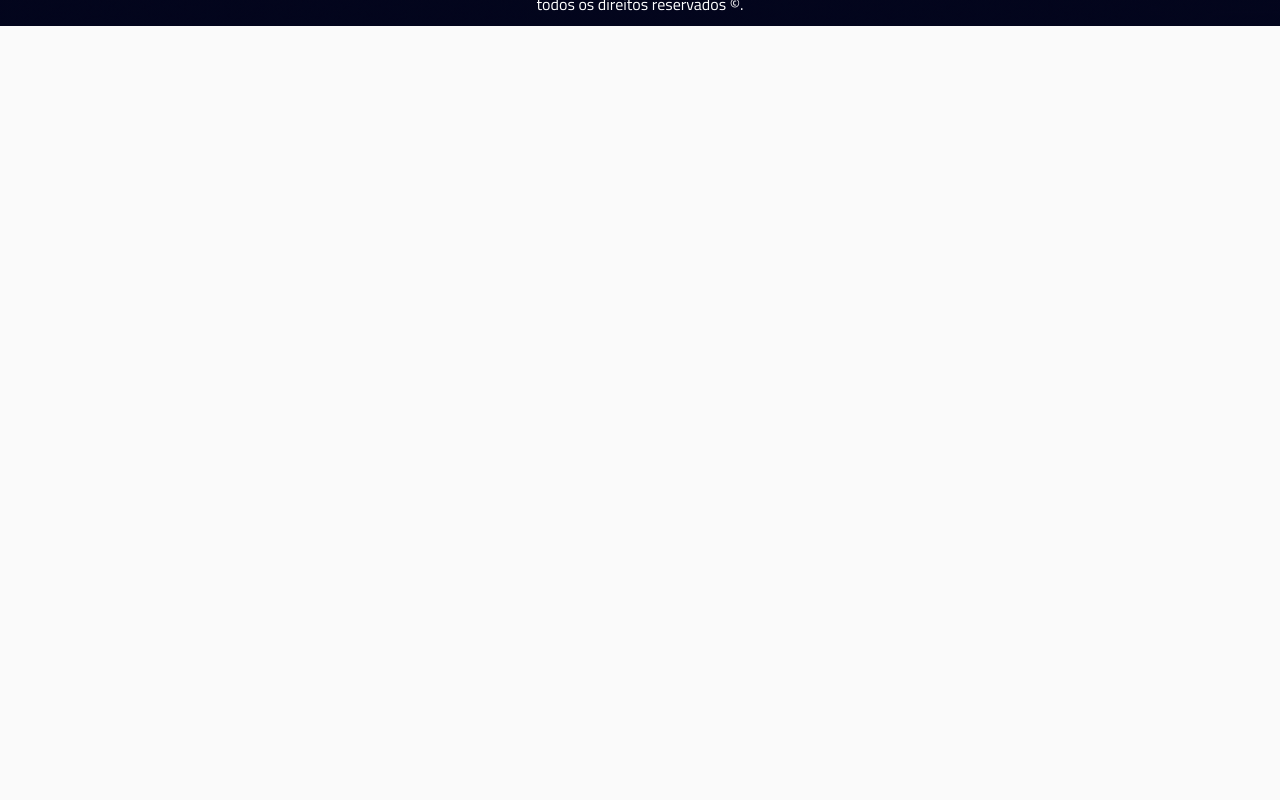
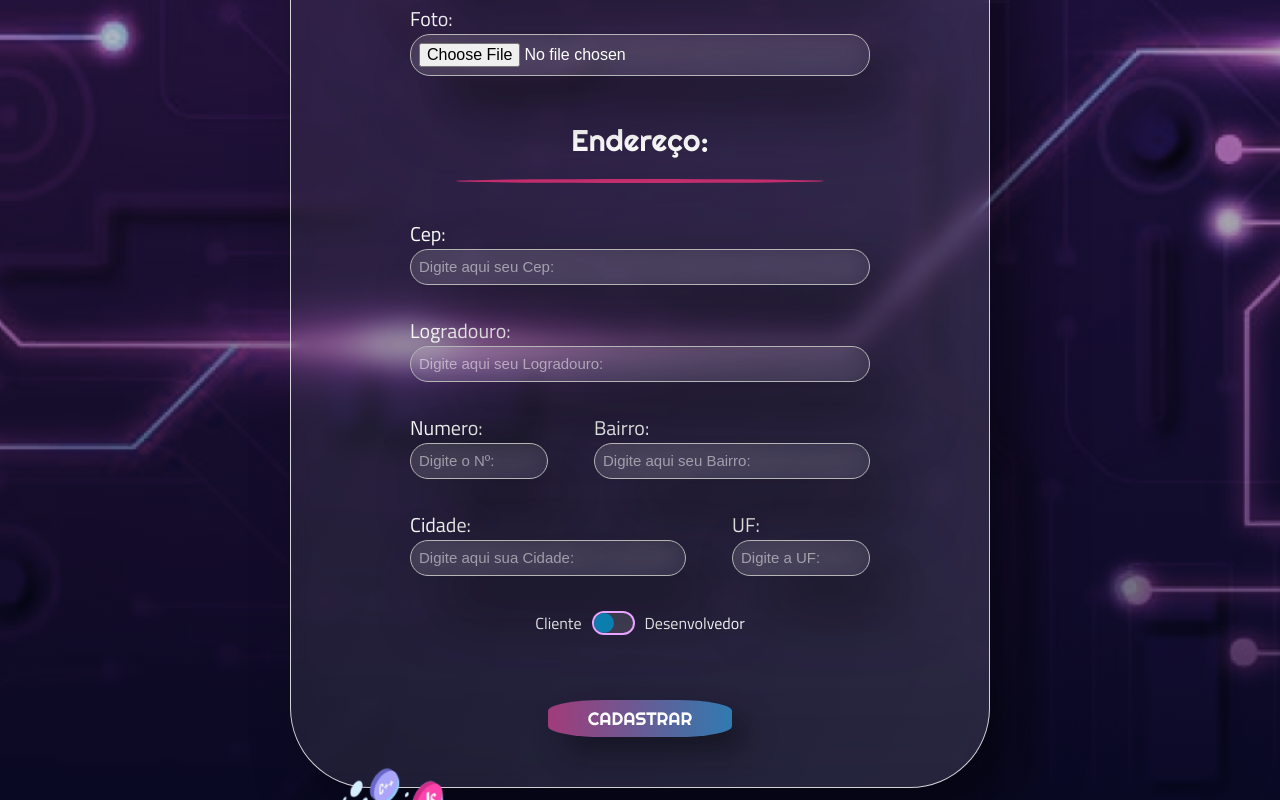
Before and after one commit to jhonatanferreira94/CO.DE_Ex_React, a React (Vite) app: page /cadastro/usuario in a window 1280 px wide. Shown: the part 640-1440 px from the top of the page. Before the commit the page ends 800 px from the top, so only its background shows below. Built offline with nearby package versions, Linux system fonts and the light colour scheme.

Commit message:
atualizacao

```diff
--- a/src/components/CardDev/index.tsx
+++ b/src/components/CardDev/index.tsx
@@ -6,6 +6,15 @@ import "./style.css";
 import { Link } from "react-router-dom";
 
 function CardDev(props: any) {
+
+    function verificarListaTechs() {
+        if (typeof props.listaTechs === "string") {
+            return JSON.parse(props.listaTechs);
+        } else {
+            return props.listaTechs;
+        }
+    }
+
     return (
 
         <div className="dev">
@@ -22,7 +31,7 @@ function CardDev(props: any) {
             </div>
             <div className="techs">
                 {
-                    props.listatechs.map((tech: string, indice: number) => {
+                    verificarListaTechs().map((tech: string, indice: number) => {
                         return <span key={indice}>{tech}</span>
                     })
                 }
--- a/src/main.tsx
+++ b/src/main.tsx
@@ -17,6 +17,8 @@ import ListaDevs from './pages/ListaDevs';
 import Perfil from "./pages/PerfilUsuario";
 import Footer from './components/Footer';
 import VisualizarServico from './pages/VisualizarServico';
+import CadastroUsuario from './pages/CadastroUsuario';
+
 
 
 ReactDOM.createRoot(document.getElementById('root')!).render(
@@ -31,6 +33,7 @@ ReactDOM.createRoot(document.getElementById('root')!).render(
         <Route path='lista/devs' element={<ListaDevs />} />
         <Route path='perfil/:idUsuario' element={<Perfil />} />
         <Route path='servicos/:idServicos' element={<VisualizarServico />} />
+        <Route path='cadastro/usuario' element={<CadastroUsuario />} />
 
       </Routes>
       <Footer />
--- /dev/null
+++ b/src/pages/CadastroUsuario/style.css
@@ -0,0 +1,304 @@
+/* MAIN */
+.main_cadastro {
+    background-image:
+        linear-gradient(180deg, #060821 0%, #06082120 25%, #0608218f 80%, #060821 100%),
+        url("../../assets/images/background_login.png");
+    min-height: calc(100vh - 339px);
+    background-size: cover;
+    background-repeat: no-repeat;
+    background-position: bottom;
+}
+
+.main_cadastro .container_cad {
+    display: flex;
+    justify-content: center;
+    align-items: center;
+}
+
+.main_cadastro .cad_conteudo {
+    background: linear-gradient(114.61deg, #ffffff0d 1.08%, #ffffff1e 99.26%);
+    box-shadow: 30px 30px 60px #00000080;
+    border: 1px solid #ffffffcc;
+    backdrop-filter: blur(10px);
+    border-radius: 80px;
+    width: 100%;
+    max-width: 700px;
+    display: flex;
+    flex-direction: column;
+    align-items: center;
+    padding: 50px 0;
+    color: var(--branco);
+    margin: 100px 0;
+}
+
+.main_cadastro h1 {
+    font-family: var(--font1);
+    font-size: 50px;
+    text-align: center;
+}
+
+.main_cadastro hr {
+    margin: 20px auto;
+    width: 80%;
+    height: 4px;
+    background-color: var(--rosa);
+    border: none;
+    border-radius: 50%;
+}
+
+.main_cadastro .cad_linha_checkbox {
+    display: flex;
+    justify-content: center;
+    gap: 10px;
+    margin: 20px 0;
+}
+
+.main_cadastro .cad_container_checkbox {
+    width: 43px;
+    position: relative;
+}
+
+.main_cadastro .cad_box_checkbox {
+    width: 100%;
+    height: 24px;
+    background-color: #ffffff20;
+    border: 2px solid #e6a3ff;
+    border-radius: 15px;
+    margin-bottom: 20px;
+}
+
+.cad_checkbox:checked~.cad_box_checkbox {}
+
+.main_cadastro .cad_checkbox {
+    display: none;
+    /* position: absolute;
+    left: -100vw; */
+}
+
+.main_cadastro .cad_label {
+    width: 20px;
+    height: 20px;
+    display: block;
+    cursor: pointer;
+    position: absolute;
+    top: 2px;
+    left: 2px;
+    z-index: 1;
+    background-color: var(--azul);
+    border-radius: 10px;
+    box-shadow: none;
+    transition: cubic-bezier(0.895, 0.07, 0.685, 0.68);
+}
+
+.main_cadastro .cad_checkbox:checked {
+    /* margin-bottom: 100px; */
+
+}
+
+.main_cadastro .cad_checkbox:checked+.cad_label {
+    left: 21px;
+    background-color: var(--rosa);
+}
+
+.main_cadastro .cad_formulario {
+    width: 95%;
+    max-width: 460px;
+    display: flex;
+    flex-direction: column;
+    font-family: var(--font2);
+}
+
+.main_cadastro .cad_linha1_input,
+.main_cadastro .cad_linha2_input {
+    display: flex;
+    margin: 15px 0;
+    justify-content: space-between;
+    gap: 10%
+}
+
+.main_cadastro .cad_linha1_input>div:nth-child(1),
+.main_cadastro .cad_linha2_input>div:nth-child(2) {
+    flex: 1;
+}
+
+.main_cadastro .cad_linha1_input>div:nth-child(2),
+.main_cadastro .cad_linha2_input>div:nth-child(1) {
+    flex: 2;
+}
+
+.main_cadastro .cad_box_input {
+    display: flex;
+    flex-direction: column;
+    width: 100%;
+    margin: 15px 0;
+}
+
+.main_cadastro label {
+    font-size: 20px;
+}
+
+.main_cadastro .cad_box_input2>input,
+.main_cadastro .cad_box_input>input {
+    width: 100%;
+    padding: 8px;
+    border-radius: 20px;
+    border: 1px solid #b5b5b5;
+    background: linear-gradient(136deg, #ffffff1a 0%, #ffffff0b 100%);
+    box-shadow: 30px 30px 60px 0px #00000080;
+    backdrop-filter: blur(15px);
+    color: var(--branco);
+    font-size: 16px;
+}
+
+.main_cadastro #cad_select_skill:focus-visible,
+.main_cadastro .cad_box_input2>input:focus-visible,
+.main_cadastro .cad_box_input>input:focus-visible {
+    outline: 2px solid var(--rosa);
+}
+
+/* Cor de fundo do autocomplete */
+.main_cadastro input:-webkit-autofill {
+    -webkit-box-shadow: 0 0 0 30px #524569 inset;
+}
+
+/* Cor do texto do autocomplete */
+.main_cadastro input:-webkit-autofill {
+    -webkit-text-fill-color: var(--branco);
+}
+
+.main_cadastro .cad_box_input2>input::placeholder,
+.main_cadastro .cad_box_input>input::placeholder {
+    color: #ffffff80;
+    font-size: 15px;
+}
+
+.main_cadastro .cad_formulario>span {
+    font-family: var(--font1);
+    font-size: 30px;
+    text-align: center;
+    margin-top: 30px;
+}
+
+.main_cadastro .cad_hard_skill>span {
+    font-family: var(--font1);
+    font-size: 1.875em;
+    text-align: center;
+    margin-top: 30px;
+
+}
+
+.main_cadastro .cad_uf {
+    text-transform: uppercase;
+}
+
+.main_cadastro .cad_hard_skill {
+    display: flex;
+    flex-direction: column;
+    position: relative;
+    right: 182px;
+    /* background-color: yellow; */
+    /* height: 0; */
+    /* font-size: 0; */
+    width: 460px;
+    display: none;
+    /* transition-delay: 1s;
+    transition-property: height;
+    transition-duration: 1s; */
+    /* transition: .3s height cubic-bezier(0.895, 0.07, 0.685, 0.68); */
+}
+
+.main_cadastro .cad_checkbox:checked~.cad_hard_skill {
+    /* transition-delay: 1S; */
+    /* height: 300px; */
+    /* font-size: 16px; */
+    display: flex;
+}
+
+.main_cadastro .cad_linha_select {
+    display: flex;
+    gap: 10%;
+}
+
+.main_cadastro #cad_select_skill {
+    flex: 2;
+    padding: 8px;
+    border-radius: 20px;
+    border: 1px solid #b5b5b5;
+    background: linear-gradient(136deg, #ffffff1a 0%, #ffffff0b 100%);
+    box-shadow: 30px 30px 60px 0px #00000090;
+    backdrop-filter: blur(15px);
+    color: #ffffffaa;
+    font-size: 16px;
+}
+
+.main_cadastro #cad_select_skill option {
+    /* appearance: none; */
+    background-color: #454158;
+    /* background: linear-gradient(136deg, #ffffff1a 0%, #ffffff0b 100%); */
+}
+
+.main_cadastro #cad_btn_inserir {
+    flex: .8;
+    font-size: 18px;
+    color: var(--branco);
+    border: 4px solid var(--rosa);
+    /* padding: 4px 30px; */
+    border-radius: 30%;
+    font-family: var(--font1);
+    background-color: #ffffff20;
+    min-width: 90px;
+    cursor: pointer;
+}
+
+.main_cadastro #cad_lista_skills {
+    display: flex;
+    gap: 10px;
+    flex-wrap: wrap;
+    padding: 50px 0;
+}
+
+.main_cadastro .cad_item_skill {
+    border: 1px solid #b5b5b5;
+    background: var(--branco);
+    color: var(--azulP);
+    box-shadow: 30px 30px 60px 0px #00000080;
+    backdrop-filter: blur(15px);
+    padding: 2px 10px;
+    border-radius: 20px;
+    display: flex;
+    gap: 10px;
+}
+
+.main_cadastro .cad_item_excluir {
+    background: none;
+    border: none;
+    display: flex;
+    align-items: center;
+    cursor: pointer;
+}
+
+.main_cadastro .cad_item_excluir:hover {
+    scale: 1.1;
+    filter: drop-shadow(0 0 2px var(--azul));
+}
+
+.main_cadastro .cad_item_excluir svg {
+    fill: var(--rosa);
+    height: 16px;
+}
+
+.main_cadastro .cad_botao {
+    align-self: center;
+    font-family: var(--font1);
+    color: var(--branco);
+    text-transform: uppercase;
+    font-size: 18px;
+    text-decoration: none;
+    border-radius: 30%;
+    box-shadow: 15px 15px 30px #00000066;
+    padding: 7px 40px;
+    background: linear-gradient(0deg, #00000040, rgba(0, 0, 0, 0.25)), linear-gradient(92.23deg, #FF398F -25.96%, #17BBFF 126.83%);
+    border: none;
+    margin-top: 25px;
+    cursor: pointer;
+}
--- a/src/pages/Home/index.tsx
+++ b/src/pages/Home/index.tsx
@@ -17,7 +17,7 @@ function Home() {
             {/* <Header/> */}
 
             <main id="main">
-                <h1>página inicial VSconnect</h1>
+                <h1 id="h1">página inicial VSconnect</h1>
                 <section className="banner">
                     <div className="banner_conteudo">
                         <span className="banner_slogan_l1">VSConnect</span>
--- a/src/pages/Home/style.css
+++ b/src/pages/Home/style.css
@@ -23,7 +23,7 @@ body {
     margin: 0 auto;
 }
 
-h1 {
+#h1 {
     position: absolute;
     left: -999em;
     width: 1em;
--- a/src/pages/VisualizarServico/index.tsx
+++ b/src/pages/VisualizarServico/index.tsx
@@ -40,11 +40,11 @@ function VisualizarServico() {
     return (
         <main id="main_visualizarservico">
             <div className="container">
-                <h1>Serviço - {nome}</h1>
+                <h1>Serviço</h1>
                 <div className="servico">
                     <div className="topo_servico">
                         <h2>{nome}</h2>
-                        <span>{proposta}</span>
+                        <span>R$ {proposta}</span>
                     </div>
                     <p>{descricao}</p>
 
```
